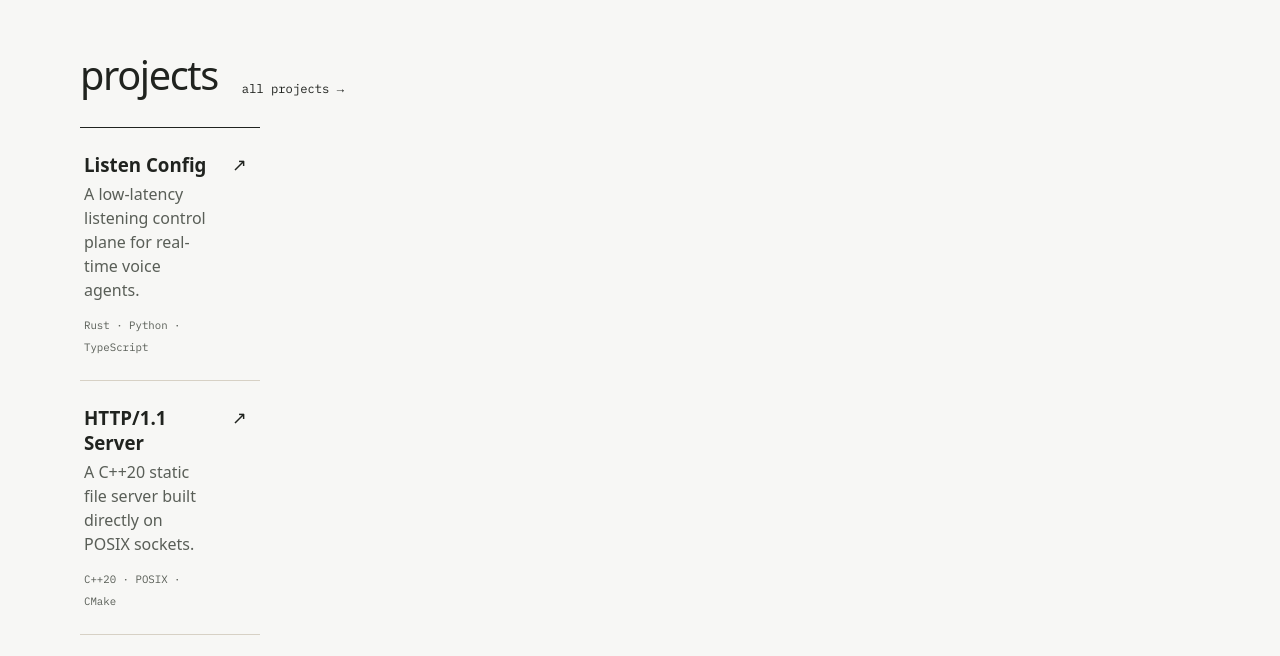
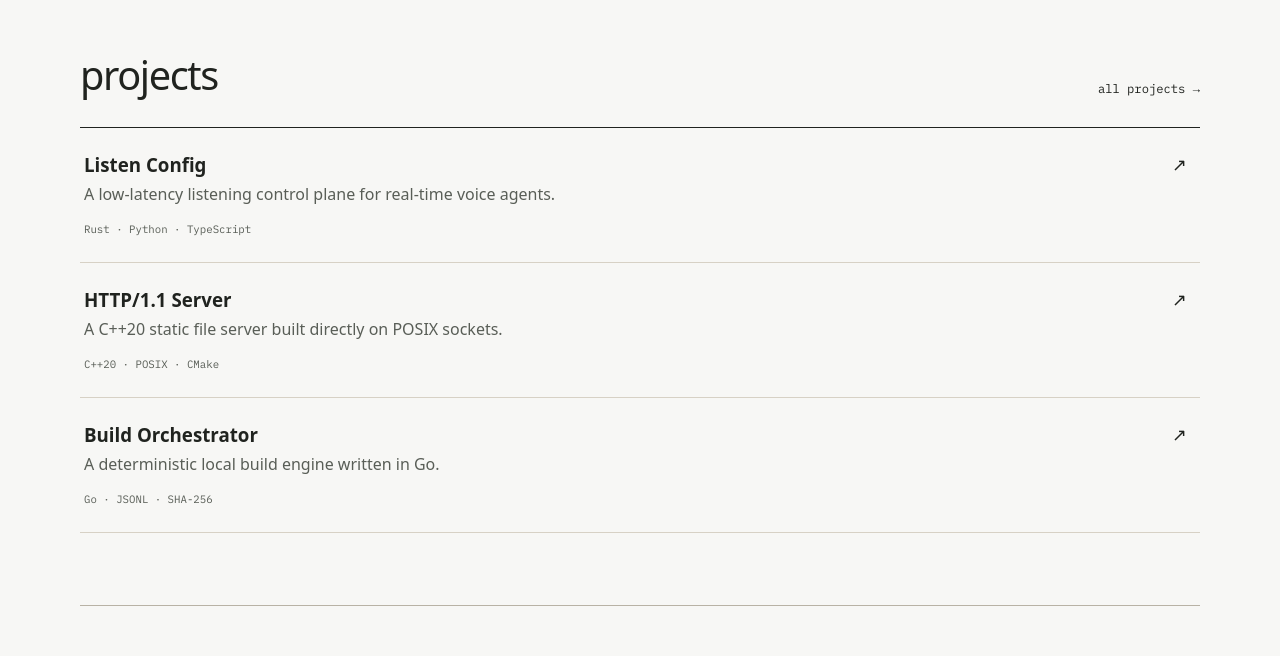
Before and after one commit to Annsh-N/portfolio-web, a React (Vite) app in the folder client/: page / in a window 1280 px wide. Shown: the part 544-1200 px from the top of the page. Built offline with nearby package versions, Linux system fonts and the light colour scheme.

Commit message:
fix homepage section width

```diff
--- a/client/src/index.css
+++ b/client/src/index.css
@@ -253,6 +253,11 @@ a {
   padding-top: 96px;
 }
 
+.home-page .notebook-section {
+  grid-template-columns: minmax(0, 1fr);
+  gap: 0;
+}
+
 .home-hero {
   display: grid;
   grid-template-columns: minmax(0, 1.15fr) minmax(280px, 0.85fr);
```
